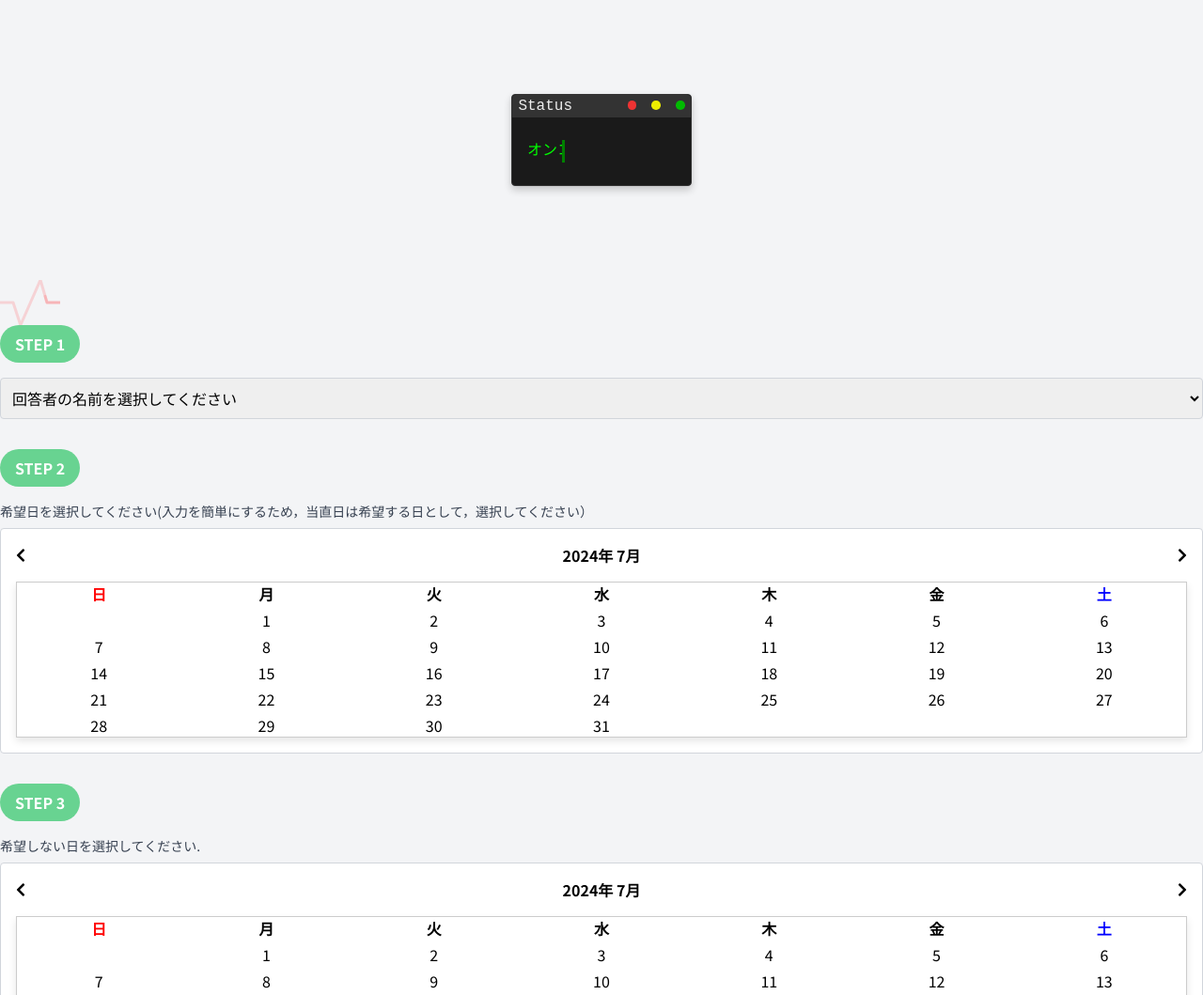
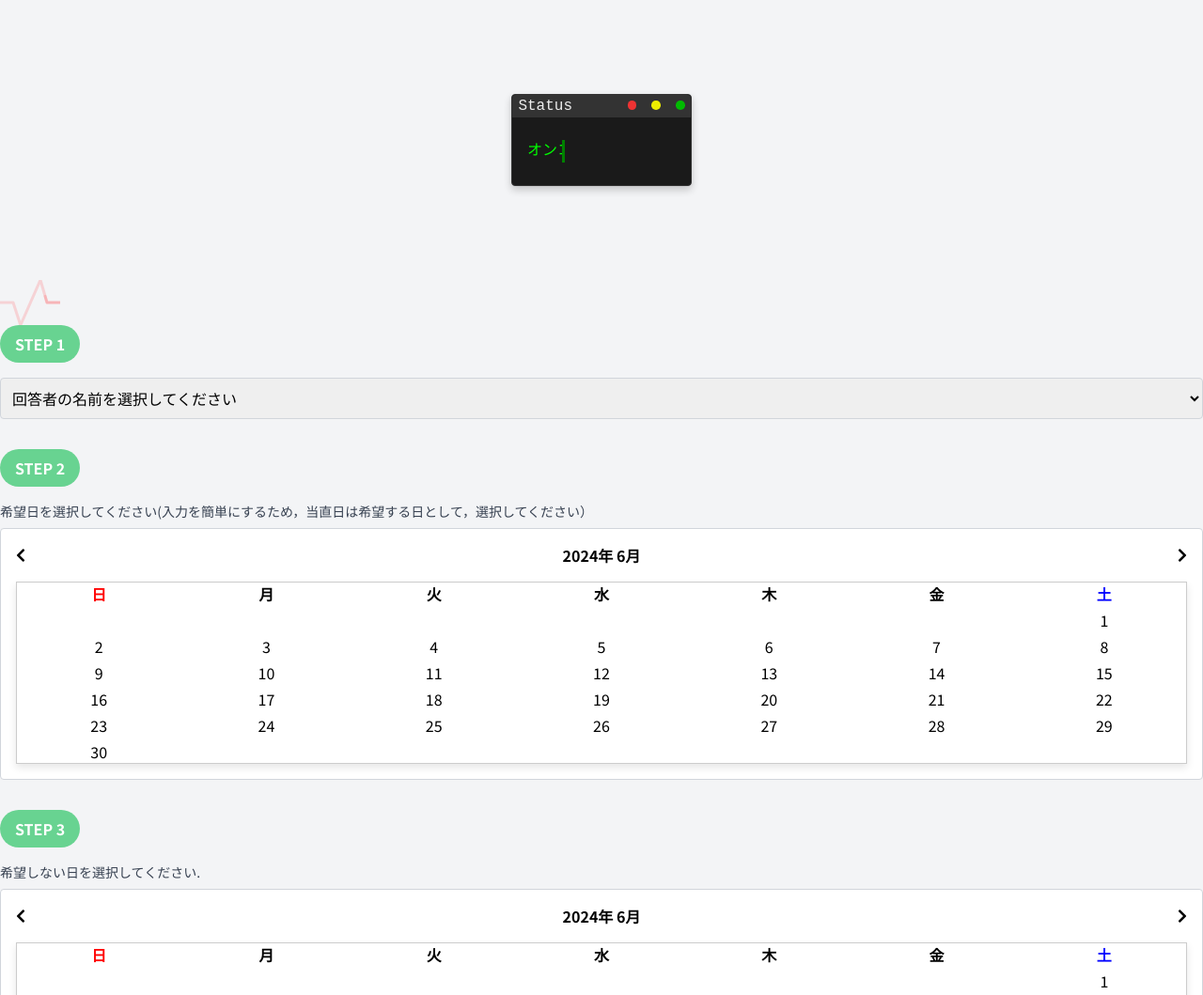
Before and after one commit to yttrium1/lung_oncall, a plain HTML site: page index.html in a window 1280 px wide. Shown: the top 1059 px of the page at 94% size. Drawn offline with nearby package versions, Linux system fonts and the light colour scheme.

Commit message:
index.html を更新

```diff
--- a/index.html
+++ b/index.html
@@ -205,9 +205,9 @@
     let now = new Date(); // 現在の日付と時刻を取得
     let currentMonth = new Date(now.getFullYear(), now.getMonth(), 1); // 現在の月の最初の日を取得
 
-  // 現在の日が1から10の間かどうかをチェック
-  if (now.getDate() >= 1 && now.getDate() <= 10) {
-    // 1-10日の場合、1ヶ月後のカレンダーを表示
+  // 現在の日が1から15の間かどうかをチェック
+  if (now.getDate() >= 1 && now.getDate() <= 15) {
+    // 1-15日の場合、1ヶ月後のカレンダーを表示
     currentMonth.setMonth(currentMonth.getMonth() + 1);
   } else {
     // それ以外の場合、2ヶ月後のカレンダーを表示
```
